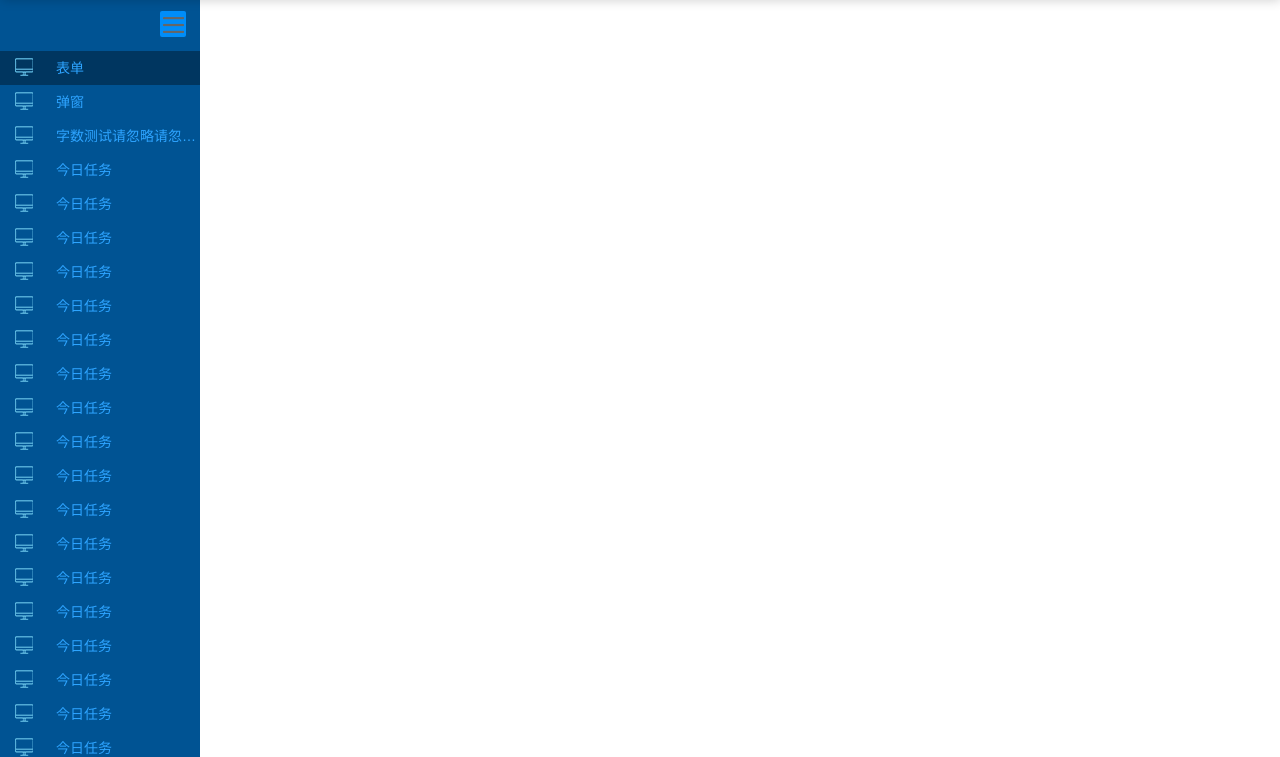
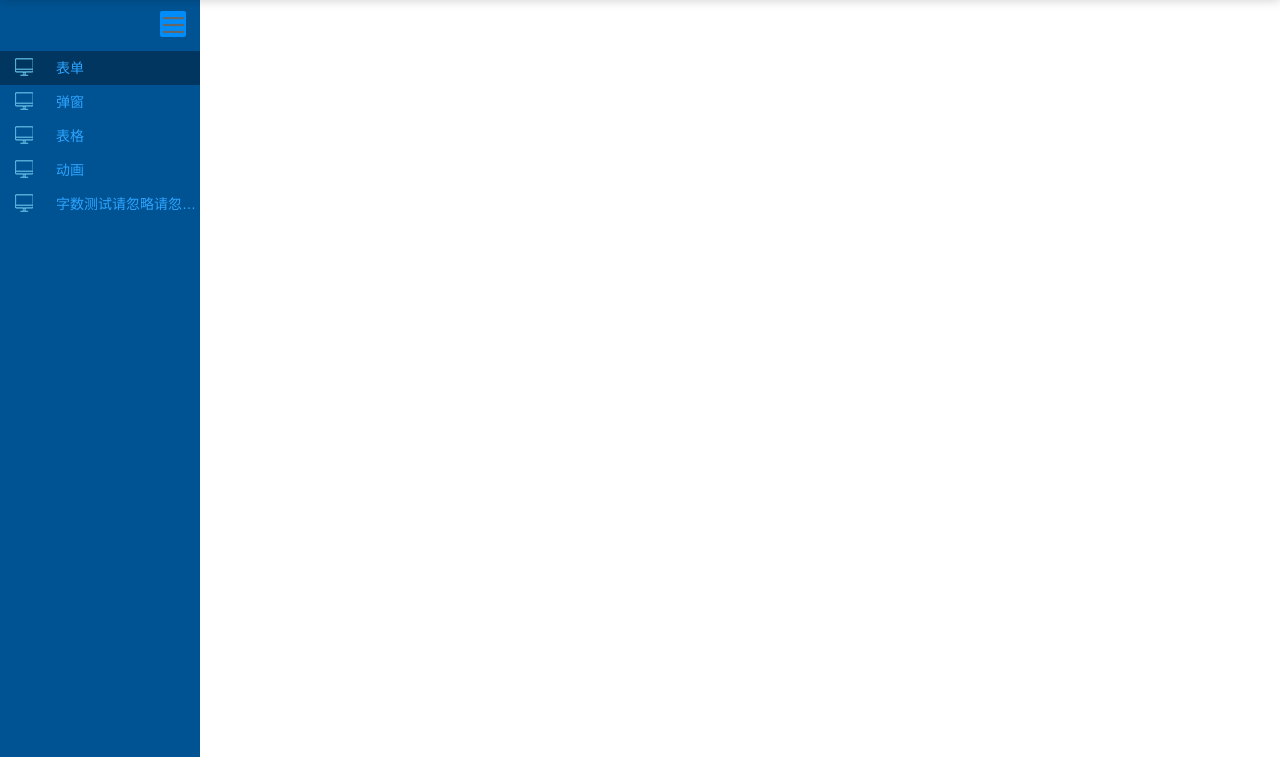
Before and after one commit to WMJinger/pccommon, a website: page src/index.html in a window 1280 px wide. Shown: the part 43-800 px from the top of the page. Drawn offline with Linux system fonts and the light colour scheme.

Commit message:
整理html

```diff
--- a/src/index.html
+++ b/src/index.html
@@ -38,7 +38,7 @@
 					</div>
 					<ul>
 						<li class="second-nav-li">
-							<div class="slide-link" url="overview.html">
+							<div class="slide-link" url="formtools.html">
 								<i class="diot-ico"></i>
 								<span class="nav-li-text">常用控件</span>
 							</div>
@@ -46,123 +46,27 @@
 					</ul>
 				</li>
 				<li class="first-nav-li">
-					<div href="">
+					<div class="slide-link" href="javascript:;" url="popwin.html">
 						<i class="computer-ico"></i>
 						<span class="nav-li-text">弹窗</span>
+					</div>
+				</li>
+				<li class="first-nav-li">
+					<div class="slide-link" href="javascript:;" url="table.html">
+						<i class="computer-ico"></i>
+						<span class="nav-li-text">表格</span>
+					</div>
+				</li>
+				<li class="first-nav-li">
+					<div class="slide-link" href="javascript:;" url="animate.html">
+						<i class="computer-ico"></i>
+						<span class="nav-li-text">动画</span>
 					</div>
 				</li>
 				<li class="first-nav-li">
 					<div href="">
 						<i class="computer-ico"></i>
 						<span class="nav-li-text">字数测试请忽略请忽略请忽略请忽略请忽略请忽略</span>
-					</div>
-				</li>
-				<li class="first-nav-li">
-					<div href="">
-						<i class="computer-ico"></i>
-						<span class="nav-li-text">今日任务</span>
-					</div>
-				</li>
-				<li class="first-nav-li">
-					<div href="">
-						<i class="computer-ico"></i>
-						<span class="nav-li-text">今日任务</span>
-					</div>
-				</li>
-				<li class="first-nav-li">
-					<div href="">
-						<i class="computer-ico"></i>
-						<span class="nav-li-text">今日任务</span>
-					</div>
-				</li>
-				<li class="first-nav-li">
-					<div href="">
-						<i class="computer-ico"></i>
-						<span class="nav-li-text">今日任务</span>
-					</div>
-				</li>
-				<li class="first-nav-li">
-					<div href="">
-						<i class="computer-ico"></i>
-						<span class="nav-li-text">今日任务</span>
-					</div>
-				</li>
-				<li class="first-nav-li">
-					<div href="">
-						<i class="computer-ico"></i>
-						<span class="nav-li-text">今日任务</span>
-					</div>
-				</li>
-				<li class="first-nav-li">
-					<div href="">
-						<i class="computer-ico"></i>
-						<span class="nav-li-text">今日任务</span>
-					</div>
-				</li>
-				<li class="first-nav-li">
-					<div href="">
-						<i class="computer-ico"></i>
-						<span class="nav-li-text">今日任务</span>
-					</div>
-				</li>
-				<li class="first-nav-li">
-					<div href="">
-						<i class="computer-ico"></i>
-						<span class="nav-li-text">今日任务</span>
-					</div>
-				</li>
-				<li class="first-nav-li">
-					<div href="">
-						<i class="computer-ico"></i>
-						<span class="nav-li-text">今日任务</span>
-					</div>
-				</li>
-				<li class="first-nav-li">
-					<div href="">
-						<i class="computer-ico"></i>
-						<span class="nav-li-text">今日任务</span>
-					</div>
-				</li>
-				<li class="first-nav-li">
-					<div href="">
-						<i class="computer-ico"></i>
-						<span class="nav-li-text">今日任务</span>
-					</div>
-				</li>
-				<li class="first-nav-li">
-					<div href="">
-						<i class="computer-ico"></i>
-						<span class="nav-li-text">今日任务</span>
-					</div>
-				</li>
-				<li class="first-nav-li">
-					<div href="">
-						<i class="computer-ico"></i>
-						<span class="nav-li-text">今日任务</span>
-					</div>
-				</li>
-				<li class="first-nav-li">
-					<div href="">
-						<i class="computer-ico"></i>
-						<span class="nav-li-text">今日任务</span>
-					</div>
-				</li>
-				<li class="first-nav-li">
-					<div href="">
-						<i class="computer-ico"></i>
-						<span class="nav-li-text">今日任务</span>
-					</div>
-				</li>
-				<li class="first-nav-li">
-					<div href="">
-						<i class="computer-ico"></i>
-						<span class="nav-li-text">今日任务</span>
-					</div>
-				</li>
-				<li class="first-nav-li">
-					<div href="">
-						<i class="computer-ico"></i>
-						<span class="nav-li-text">今日任务</span>
 					</div>
 				</li>
 			</ul>
```
Also changed, not shown: src/animate.html (+1 -0 lines), src/formtools.html (renamed from src/overview.html, +0 -6 lines), src/popwin.html (added, +35 -0 lines), src/table.html (added, +32 -0 lines).
